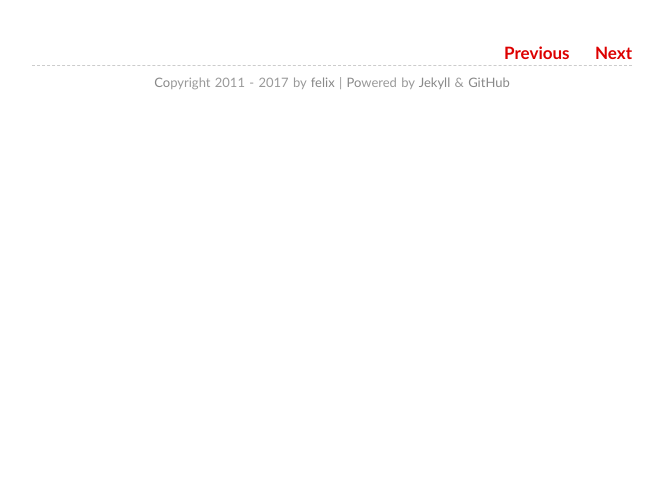
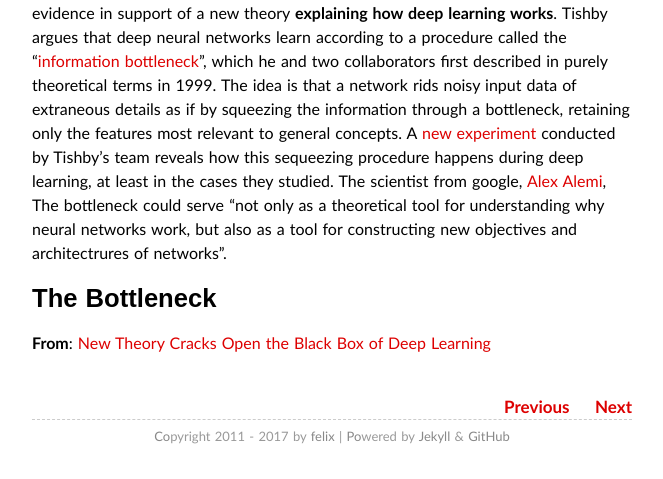
Before and after one commit to hezila/hezila.github.io, a Jekyll site: the page built from _posts/2017-11-02-intro-dnn.md, in a window 1280 px wide. Shown: the part 712-1191 px from the top of the page, without its empty margins (308-971 px from the left). Built offline with Jekyll 4.4.1, drawn with Linux system fonts in a browser that asks for light colours; some web fonts are replaced; comment, search, counter and statistics services are not loaded; before the commit the page ends 900 px from its top, so only the background shows below that; some of the changed text lies outside the part shown.

Commit message:
additional edition

```diff
--- a/_posts/2017-11-02-intro-dnn.md
+++ b/_posts/2017-11-02-intro-dnn.md
@@ -10,4 +10,11 @@ For decades, the dream of making a machine that can think and learn like human s
 
 <p><img src="http://785j7b.com1.z0.glb.clouddn.com/deep_learning.jpg" alt="deep neural network for classifing dog" /></p>
 
+Recently, [Naftali Tishby](http://www.cs.huji.ac.il/~tishby/), from the Hebrew University of Jerusalem, presented evidence in support of a new theory **explaining how deep learning works**. Tishby argues that deep neural networks learn according to a procedure called the "[information bottleneck](https://arxiv.org/pdf/physics/0004057.pdf)", which he and two collaborators first described in purely theoretical terms in 1999. The idea is that a network rids noisy input data of extraneous details as if by squeezing the information through a bottleneck, retaining only the features most relevant to general concepts. A [new experiment](https://arxiv.org/abs/1703.00810) conducted by Tishby's team reveals how this sequeezing procedure happens during deep learning, at least in the cases they studied. The scientist from google, [Alex Alemi](https://research.google.com/pubs/104980.html), The bottleneck could serve "not only as a theoretical tool for understanding why neural networks work, but also as a tool for constructing new objectives and architectrures of networks".
+
+# The Bottleneck
+
+
+
+
 **From**: [New Theory Cracks Open the Black Box of Deep Learning](https://www.quantamagazine.org/new-theory-cracks-open-the-black-box-of-deep-learning-20170921)
```
